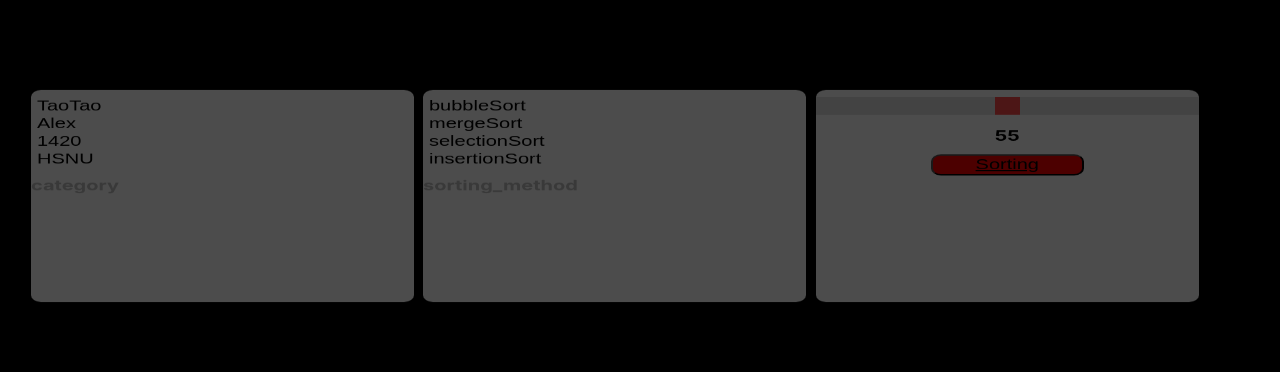
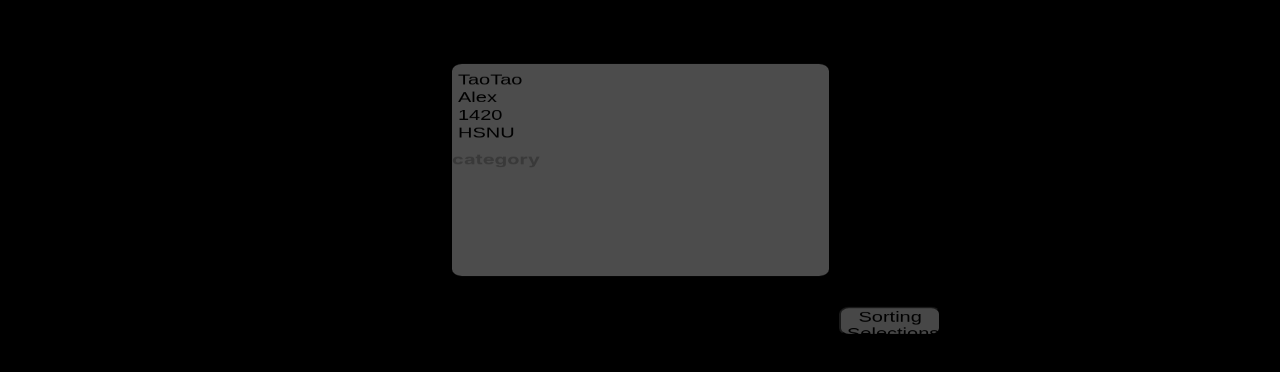
Before and after one commit to yyalexyy/Sorting_Visualizer, a React (Create React App) app in the folder client/: page / in a window 1280 px wide. Shown: the top 372 px of the page. Built offline with nearby package versions, Linux system fonts and the light colour scheme.

Commit message:
redesign homescreen

```diff
--- a/client/src/components/homeScreen/card.css
+++ b/client/src/components/homeScreen/card.css
@@ -1,9 +1,11 @@
 .card{
-    flex: 1;
+    /* position: relative; */
+    /* flex: 1; */
+    margin: auto;
     background: rgb(255, 255, 255);
     height: 300px;
-    width: 30%;
-    margin: 10px 5px;
+    width: 40%;
+    /* margin: 10px 5px; */
     padding-top: 10px;
     border-radius: 10px;
     opacity: 0.3;
--- a/client/src/components/homeScreen/homeScreen.js
+++ b/client/src/components/homeScreen/homeScreen.js
@@ -11,6 +11,7 @@ class HomeSreen extends Component {
     constructor(props){
         super(props);
         this.state = {
+            activeDiv: "categoryDiv",
             category : '',
             sortingMethod : '',
             min : 10,
@@ -18,6 +19,13 @@ class HomeSreen extends Component {
             value : (10+100)/2
         }
     }
+
+    toggleDiv = () => {
+        this.setState({
+            activeDiv: this.state.activeDiv === "categoryDiv" ? "sortDiv" : "categoryDiv"
+        });
+    }
+
     settingCategory = (theCategory) => {
         this.setState({category: theCategory});
     }
@@ -31,10 +39,21 @@ class HomeSreen extends Component {
     render(){
         return(
         <div className="HomeScreen" style={{height:"100vh", backgroundColor:"#000"}}>
-            <div style={{height:"10px"}}/>
-            <form className='cardContainer' name="theForm">
+            <div className={this.state.activeDiv === "categoryDiv" ? "categoryDiv show" : "categoryDiv hide"}
+                id = "categoryDiv">
+                    <form className="cardContainer" name="theForm">
+                        <Category settingCategory={this.settingCategory} />
+                    </form>
 
-                <Category settingCategory={this.settingCategory} />
+                    <button type="button" className="nextPage" onClick={this.toggleDiv}>
+                        Sorting Selections
+                    </button>
+            </div>
+
+
+            <div className={this.state.activeDiv === "sortDiv" ? "sortDiv show" : "sortDiv hide"}
+                id="sortDiv">
+                    <form className="cardContainer" name="theForm">
                         <SortingMethod settingSortingMethod={this.settingSortingMethod} />
 
                         <div className='card chooseSize'>
@@ -42,10 +61,18 @@ class HomeSreen extends Component {
                                 min={this.state.min} max={this.state.max} defaultValue = "55" step="1"
                                 onChange = {(e)=>this.showValue(e.target.value)}
                             />
+
                             <h1 id="sliderValue" >{(this.state.min+this.state.max)/2}</h1>
-                    <button
-                        title="Sorting" className="sortingButtom" id="sortingButtom"
-                        style={{backgroundColor:'red',borderRadius:'10px'}}>
+                        </div>
+
+                    </form>
+
+                    <div className="btnAction">
+                        <button type="button" className="backPage" onClick={this.toggleDiv}>
+                            Go Back
+                        </button>
+
+                        <button type="button"  className="sortBtn">
                                 <NavLink to={{
                                     pathname:'/Sorting',
                                     aboutProps:{
@@ -56,9 +83,10 @@ class HomeSreen extends Component {
                                 }}
                                 >Sorting</NavLink>
                         </button>
+                    </div>
 
             </div>
-            </form>
+
         </div>
         )
     }
--- a/client/src/components/homeScreen/homeSreen.css
+++ b/client/src/components/homeScreen/homeSreen.css
@@ -7,24 +7,114 @@
     clear: both;
 }
 
-.cardContainer{
+.HomeScreen {
+    display: flex;
+    flex-direction: row;
+    text-align: center;
+}
+
+.categoryDiv.show {
+    margin: auto;
+    display: flex;
+    flex-direction: column;
+    align-items: center;
+    /* justify-content: center; */
+    width: 80%;
+    height: 100%;
+
+    /* border-color: #04AA6D;
+    border-width: thin;
+    border-style: double; */
+
+    transition: all 1s ease-in-out;
+    /* -webkit-transition: all 1s ease-in-out;
+    -moz-transition: all 1s ease-in-out;
+    -o-transition: all 1s ease-in-out;
+    -ms-transition: all 1s ease-in-out; */
+}
+.sortDiv.show {
+    margin: auto;
+    display: flex;
+    flex-direction: column;
+    align-items: center;
+    /* justify-content: center; */
+    width: 100%;
+    height: 100%;
+
+    /* border-color: #04AA6D;
+    border-width: thin;
+    border-style: double; */
+
+    transition: all 1s ease-in-out;
+}
+
+.categoryDiv.hide, .sortDiv.hide {
+    text-align: center;
+    width: 0;
+    /* height: 0; */
+    overflow: hidden;
+    transition: all 0.5s ease-in-out;
+}
+
+
+.cardContainer {
     padding: 2%;
     width: 96%;
     display: flex;
 }
 
-.HomeScreen {
+
+/* Buttons */
+.nextPage {
+    width: 10%;
+    height: 40px;
     text-align: center;
+    border-radius: 10px;
+    margin-top: -40px;
+    margin-left: 500px;
+    opacity: 0.3;
+    transform: rotateX(45deg);
+    transition: opacity 1s linear , transform 1s linear;
+}
+.nextPage:hover {
+    opacity: 1;
+    transform: rotateY(0deg);
 }
 
-.sortingButtom{
-    color:'white';
-    width: 40%;
+.btnAction {
+    display: flex;
+    flex-direction: row;
+    justify-content: space-between;
+    align-items: flex-start;
+    gap: 30px 1500px;
+}
+
+.backPage {
+    position: relative;
+    width: 100%;
     height: 30px;
     text-align: center;
-    color: rgb(255, 255, 255);
+    border-radius: 10px;
+    /* opacity: 0.3;
+    transform: rotateX(45deg);
+    transition: opacity 1s linear , transform 1s linear; */
+}
+/* .backPage:hover {
+    opacity: 1;
+    transform: rotateY(0deg);
+} */
+
+.sortBtn {
+    position: relative;
+    background-color: #ff0000;
+    width: 200px;
+    height: 30px;
+    text-align: center;
+    border-radius: 10px;
 }
 
+
+/* Slider */
 .slider {
     -webkit-appearance: none;  /* Override default CSS styles */
     appearance: none;
```
Also changed, not shown: client/src/api/api.js (added, +9 -0 lines). Lines whose indentation alone changed are shown as unchanged.
